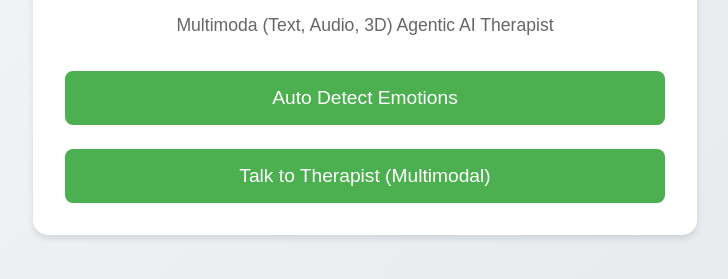
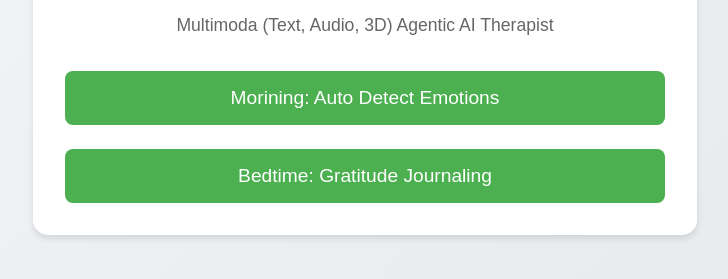
Before and after one commit to thewhyman/raigen3, a website: page public/index.html in a window 1280 px wide. Shown: the part 345-624 px from the top of the page, without its empty margins (275-1003 px from the left). Drawn offline with Linux system fonts and the light colour scheme.

Commit message:
journaling

```diff
--- a/public/index.html
+++ b/public/index.html
@@ -76,10 +76,10 @@
 
         <div class="button-container">
             <a href="/autodetect.html" class="button">
-                Auto Detect Emotions
+                Morining: Auto Detect Emotions
             </a>
             <a href="/avatar.html" class="button">
-                Talk to Therapist (Multimodal)
+                Bedtime: Gratitude Journaling
             </a>
         </div>
     </div>
```
